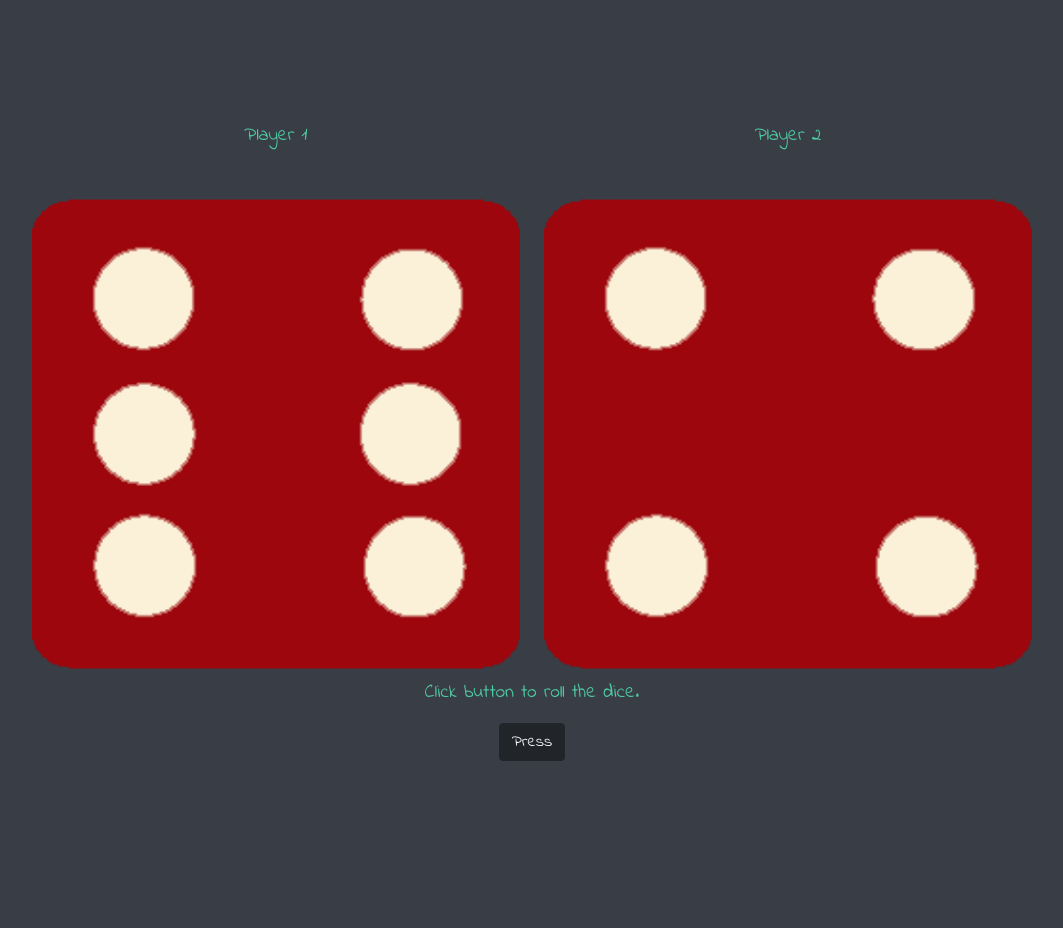
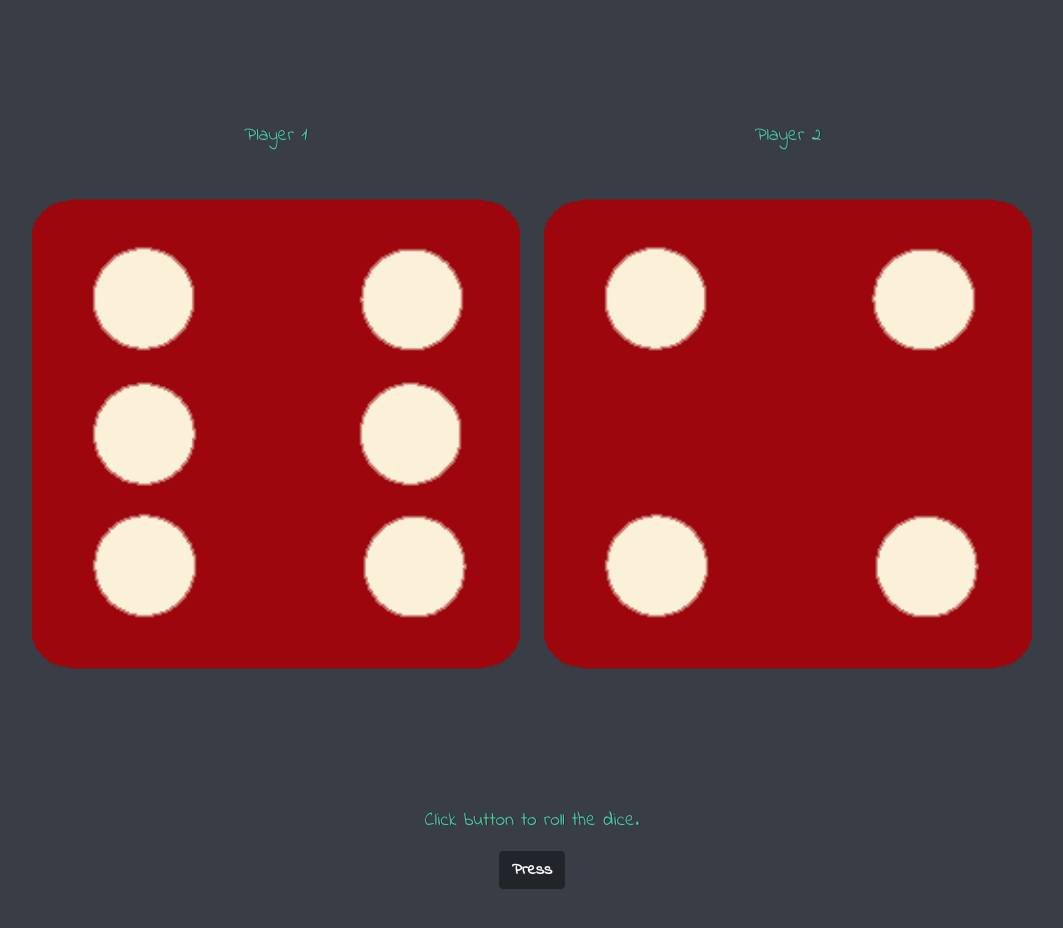
Before and after one commit to Chisomebi-git/dice, a plain HTML site: page index.html in a window 1280 px wide. Shown: the part 340-1268 px from the top of the page, without its empty margins (108-1171 px from the left). Drawn offline with nearby package versions, Linux system fonts and the light colour scheme.

Commit message:
Update styles.css

```diff
--- a/css/styles.css
+++ b/css/styles.css
@@ -17,6 +17,7 @@ h1{
 
 p{
     font-size: 1.2rem;
+    text-shadow: 1px 0 #232931;
 }
 
 .flag{
@@ -46,6 +47,14 @@ p{
     size: 100px;
 }
 
+/* button to start game */
+.button-starts{
+    margin-top: 10%;
+}
+.actual-button{
+    font-weight: bold;
+}
+
 /* Footer */
 #footer{
     margin-top: 60%;
```
